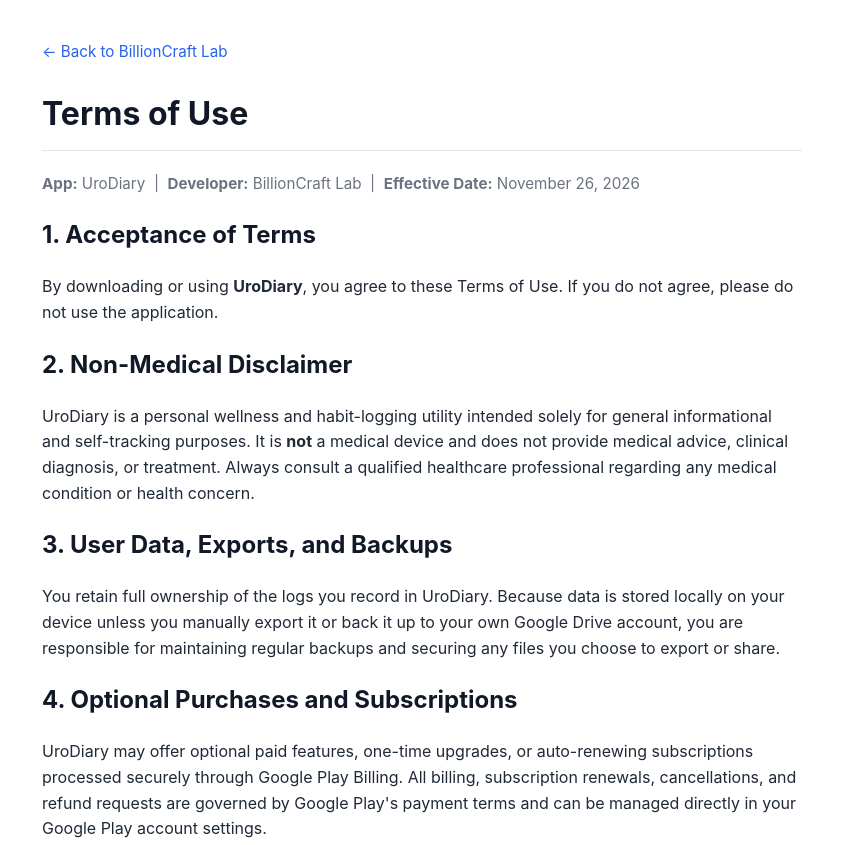
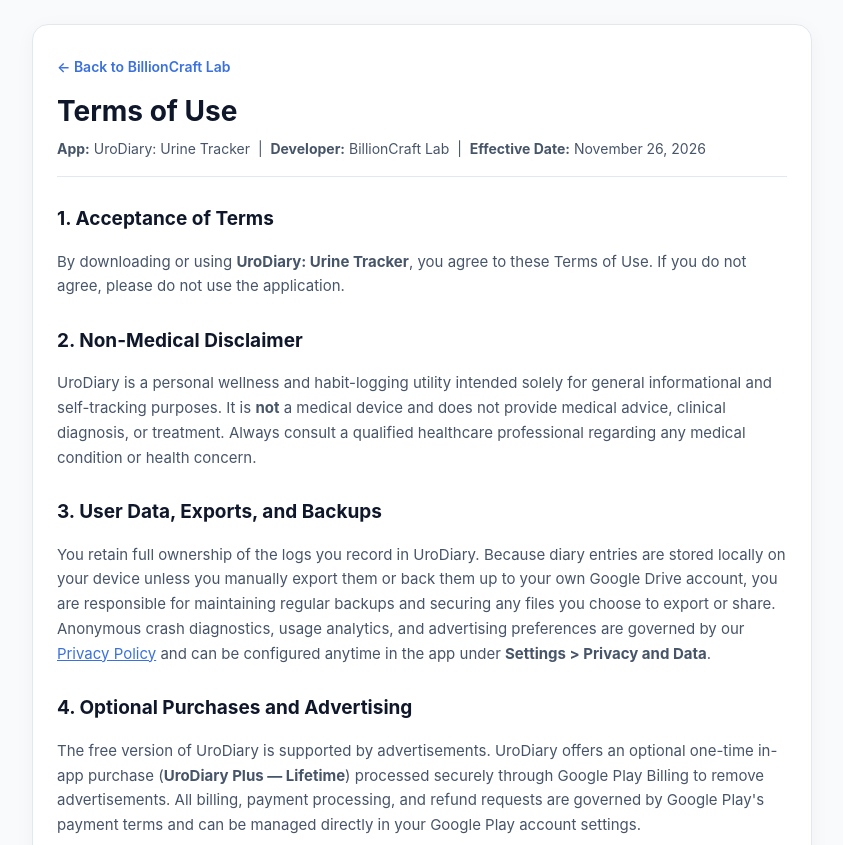
Before and after one commit to billioncraftlab/billioncraftlab.github.io, a plain HTML site: page terms-of-use.html in a window 1280 px wide. Shown: the top 845 px of the page, without its empty margins (218-1061 px from the left). Drawn offline with Linux system fonts and the light colour scheme.

Commit message:
Revise Terms of Use layout and content
Updated the styling and structure of the Terms of Use page, enhancing readability and organization. Adjusted content for clarity and added a back link.

```diff
--- a/terms-of-use.html
+++ b/terms-of-use.html
@@ -5,38 +5,109 @@
   <meta name="viewport" content="width=device-width, initial-scale=1.0" />
   <title>Terms of Use – UroDiary | BillionCraft Lab</title>
   <style>
-    body { font-family: -apple-system, BlinkMacSystemFont, "Segoe UI", Roboto, sans-serif; line-height: 1.6; max-width: 760px; margin: 40px auto; padding: 0 20px; color: #1f2937; }
-    h1, h2 { color: #111827; }
-    h1 { border-bottom: 1px solid #e5e7eb; padding-bottom: 10px; }
-    .meta { color: #6b7280; font-size: 0.95rem; }
-    .nav { margin-bottom: 24px; font-size: 0.95rem; }
-    .nav a { color: #2563eb; text-decoration: none; }
+    :root {
+      --bg: #f8fafc;
+      --card: #ffffff;
+      --text: #0f172a;
+      --muted: #475569;
+      --accent: #3b71de;
+      --border: #e2e8f0;
+    }
+    * { box-sizing: border-box; }
+    body {
+      margin: 0;
+      padding: 24px 16px 48px;
+      font-family: -apple-system, BlinkMacSystemFont, "Segoe UI", Roboto, sans-serif;
+      background: var(--bg);
+      color: var(--text);
+      line-height: 1.65;
+    }
+    .container {
+      max-width: 780px;
+      margin: 0 auto;
+      background: var(--card);
+      border: 1px solid var(--border);
+      border-radius: 16px;
+      padding: 28px 24px;
+      box-shadow: 0 4px 20px rgba(15, 23, 42, 0.04);
+    }
+    .back-link {
+      display: inline-block;
+      margin-bottom: 16px;
+      color: var(--accent);
+      text-decoration: none;
+      font-weight: 600;
+      font-size: 14px;
+    }
+    .back-link:hover { text-decoration: underline; }
+    h1 {
+      margin: 0 0 8px;
+      font-size: 28px;
+      line-height: 1.25;
+    }
+    .meta {
+      color: var(--muted);
+      font-size: 14px;
+      margin-bottom: 24px;
+      padding-bottom: 16px;
+      border-bottom: 1px solid var(--border);
+    }
+    h2 {
+      margin: 26px 0 8px;
+      font-size: 19px;
+      color: var(--text);
+    }
+    p {
+      color: var(--muted);
+      font-size: 15px;
+    }
+    a { color: var(--accent); }
   </style>
 </head>
 <body>
-  <div class="nav"><a href="index.html">← Back to BillionCraft Lab</a></div>
+  <div class="container">
+    <a class="back-link" href="https://billioncraftlab.github.io/">← Back to BillionCraft Lab</a>
     <h1>Terms of Use</h1>
-  <p class="meta"><strong>App:</strong> UroDiary  |  <strong>Developer:</strong> BillionCraft Lab  |  <strong>Effective Date:</strong> November 26, 2026</p>
+    <div class="meta">
+      <strong>App:</strong> UroDiary: Urine Tracker &nbsp;|&nbsp;
+      <strong>Developer:</strong> BillionCraft Lab &nbsp;|&nbsp;
+      <strong>Effective Date:</strong> November 26, 2026
+    </div>
 
     <h2>1. Acceptance of Terms</h2>
-  <p>By downloading or using <strong>UroDiary</strong>, you agree to these Terms of Use. If you do not agree, please do not use the application.</p>
+    <p>
+      By downloading or using <strong>UroDiary: Urine Tracker</strong>, you agree to these Terms of Use. If you do not agree, please do not use the application.
+    </p>
 
     <h2>2. Non-Medical Disclaimer</h2>
-  <p>UroDiary is a personal wellness and habit-logging utility intended solely for general informational and self-tracking purposes. It is <strong>not</strong> a medical device and does not provide medical advice, clinical diagnosis, or treatment. Always consult a qualified healthcare professional regarding any medical condition or health concern.</p>
+    <p>
+      UroDiary is a personal wellness and habit-logging utility intended solely for general informational and self-tracking purposes. It is <strong>not</strong> a medical device and does not provide medical advice, clinical diagnosis, or treatment. Always consult a qualified healthcare professional regarding any medical condition or health concern.
+    </p>
 
     <h2>3. User Data, Exports, and Backups</h2>
-  <p>You retain full ownership of the logs you record in UroDiary. Because data is stored locally on your device unless you manually export it or back it up to your own Google Drive account, you are responsible for maintaining regular backups and securing any files you choose to export or share.</p>
+    <p>
+      You retain full ownership of the logs you record in UroDiary. Because diary entries are stored locally on your device unless you manually export them or back them up to your own Google Drive account, you are responsible for maintaining regular backups and securing any files you choose to export or share. Anonymous crash diagnostics, usage analytics, and advertising preferences are governed by our <a href="https://billioncraftlab.github.io/privacy-policy.html">Privacy Policy</a> and can be configured anytime in the app under <strong>Settings &gt; Privacy and Data</strong>.
+    </p>
 
-  <h2>4. Optional Purchases and Subscriptions</h2>
-  <p>UroDiary may offer optional paid features, one-time upgrades, or auto-renewing subscriptions processed securely through Google Play Billing. All billing, subscription renewals, cancellations, and refund requests are governed by Google Play's payment terms and can be managed directly in your Google Play account settings.</p>
+    <h2>4. Optional Purchases and Advertising</h2>
+    <p>
+      The free version of UroDiary is supported by advertisements. UroDiary offers an optional one-time in-app purchase (<strong>UroDiary Plus — Lifetime</strong>) processed securely through Google Play Billing to remove advertisements. All billing, payment processing, and refund requests are governed by Google Play's payment terms and can be managed directly in your Google Play account settings.
+    </p>
 
     <h2>5. Intellectual Property</h2>
-  <p>All software, visual design, and branding associated with UroDiary and BillionCraft Lab remain the property of BillionCraft Lab. You are granted a personal, non-transferable, revocable license to use the app for personal, non-commercial purposes.</p>
+    <p>
+      All software, visual design, and branding associated with UroDiary and BillionCraft Lab remain the property of BillionCraft Lab. You are granted a personal, non-transferable, revocable license to use the app for personal, non-commercial purposes.
+    </p>
 
     <h2>6. Limitation of Liability</h2>
-  <p>UroDiary is provided "as is" without warranties of any kind. To the maximum extent permitted by applicable law, BillionCraft Lab shall not be liable for any indirect, incidental, or consequential damages, or for any loss of locally stored data.</p>
+    <p>
+      UroDiary is provided "as is" without warranties of any kind. To the maximum extent permitted by applicable law, BillionCraft Lab shall not be liable for any indirect, incidental, or consequential damages, or for any loss of locally stored data.
+    </p>
 
     <h2>7. Contact Information</h2>
-  <p>For support or questions regarding these Terms, contact <strong>BillionCraft Lab</strong> at <a href="mailto:billioncraftlab.dev@gmail.com">billioncraftlab.dev@gmail.com</a>.</p>
+    <p>
+      For support or questions regarding these Terms, contact <strong>BillionCraft Lab</strong> at <a href="mailto:billioncraftlab.dev@gmail.com">billioncraftlab.dev@gmail.com</a>.
+    </p>
+  </div>
 </body>
 </html>
```
Lines whose indentation alone changed are shown as unchanged.
